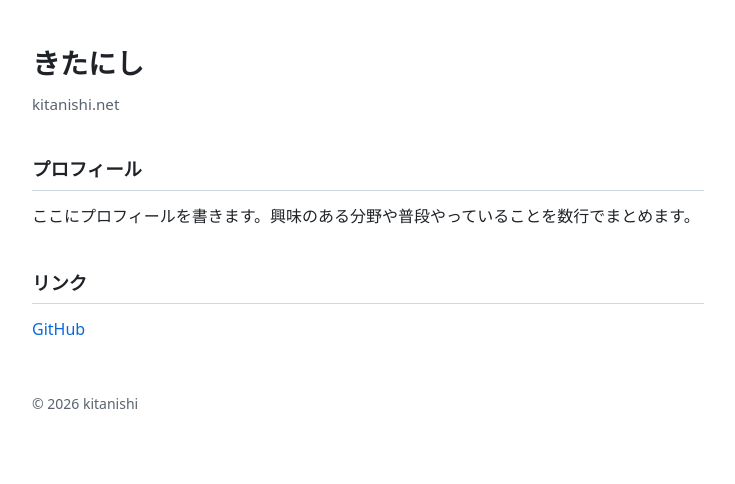
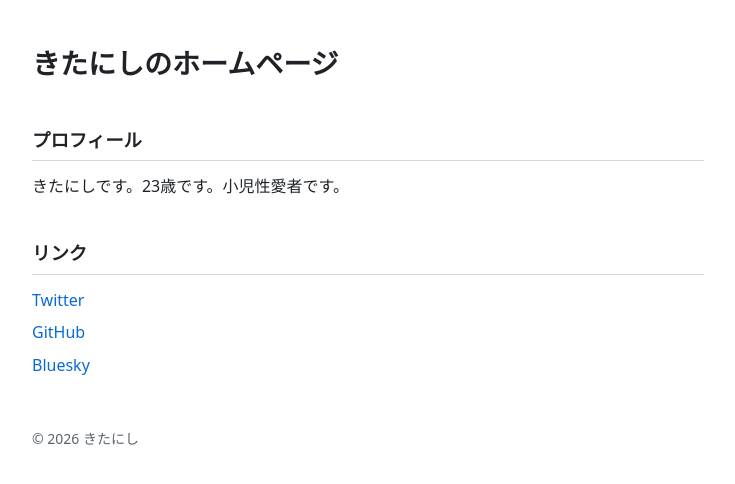
Before and after one commit to kitanishi-net/homepage, a plain HTML site: page index.html in a window 1280 px wide. Shown: the whole page, without its empty margins (272-1007 px from the left). Drawn offline with Linux system fonts and the light colour scheme.

Commit message:
feat: サイト内容とファビコンを更新

```diff
--- a/index.html
+++ b/index.html
@@ -3,42 +3,41 @@
 <head>
 <meta charset="utf-8">
 <meta name="viewport" content="width=device-width, initial-scale=1">
-<title>きたにし</title>
-<meta name="description" content="きたにしの個人ホームページです。プロフィールとリンクをまとめています。">
+<title>きたにしのホームページ</title>
+<meta name="description" content="きたにしのホームページ">
 <link rel="canonical" href="https://kitanishi.net/">
 <meta property="og:type" content="website">
-<meta property="og:title" content="きたにし">
-<meta property="og:description" content="きたにしの個人ホームページです。プロフィールとリンクをまとめています。">
+<meta property="og:title" content="きたにしのホームページ">
+<meta property="og:description" content="きたにしのホームページ">
 <meta property="og:url" content="https://kitanishi.net/">
 <meta property="og:site_name" content="きたにし">
 <meta property="og:locale" content="ja_JP">
 <meta name="twitter:card" content="summary">
 <meta name="theme-color" content="#ffffff" media="(prefers-color-scheme: light)">
 <meta name="theme-color" content="#0d1117" media="(prefers-color-scheme: dark)">
-<link rel="icon" href="/favicon.svg" type="image/svg+xml">
+<link rel="icon" href="/favicon.png" type="image/png">
 <link rel="stylesheet" href="/style.css">
 </head>
 <body>
 <header>
-  <h1>きたにし</h1>
-  <p class="tagline">kitanishi.net</p>
+  <h1>きたにしのホームページ</h1>
 </header>
 <main>
   <section id="profile" aria-labelledby="profile-heading">
     <h2 id="profile-heading">プロフィール</h2>
-    <!-- TODO: 自己紹介を書く -->
-    <p>ここにプロフィールを書きます。興味のある分野や普段やっていることを数行でまとめます。</p>
+    <p>きたにしです。23歳です。小児性愛者です。</p>
   </section>
   <section id="links" aria-labelledby="links-heading">
     <h2 id="links-heading">リンク</h2>
     <ul class="links">
-      <!-- TODO: リンクを追加・削除する -->
+      <li><a href="https://x.com/kitanishi_m45" rel="me">Twitter</a></li>
       <li><a href="https://github.com/kitanishi-net" rel="me">GitHub</a></li>
+      <li><a href="https://bsky.app/profile/kitanishi.bsky.social" rel="me">Bluesky</a></li>
     </ul>
   </section>
 </main>
 <footer>
-  <p>&copy; 2026 kitanishi</p>
+  <p>&copy; 2026 きたにし</p>
 </footer>
 </body>
 </html>
```
Also changed, not shown: 404.html (+2 -2 lines), favicon.png (added), favicon.svg (deleted), 1 other file.
